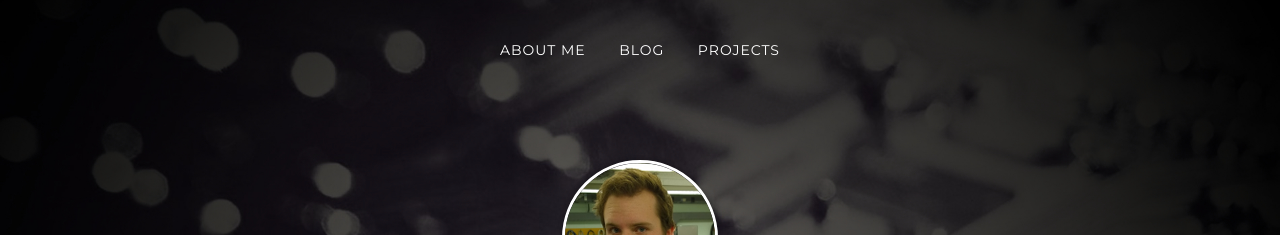
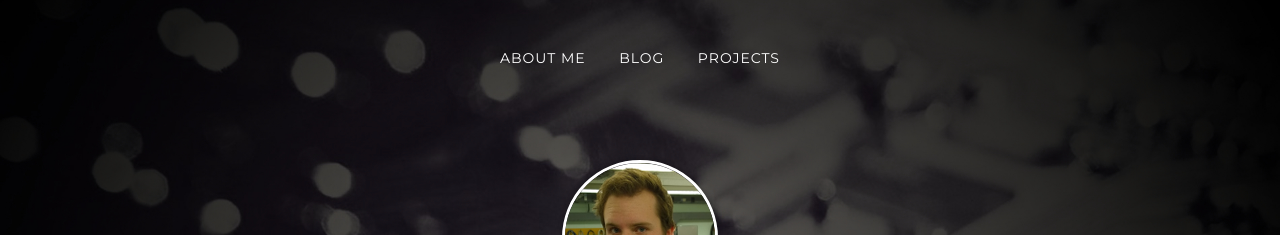
Before and after one commit to Tornquist/tornquist.github.io, a Jekyll site: the page built from index.html, in a window 1280 px wide. Shown: the top 235 px of the page. Built offline with Jekyll 4.4.1, drawn with Linux system fonts in a browser that asks for light colours; some web fonts are replaced.

Commit message:
Removed Default -15px offset on navbar This is a default bootstrap settings that broke the centered text style fixes #6

```diff
--- a/assets/styles/agency.css
+++ b/assets/styles/agency.css
@@ -8,6 +8,7 @@
 .navbar-nav {
   width: 100%;
   text-align: center;
+  margin: 7.5px 0px;
 }
 .navbar-nav > li {
   float: none;
```
